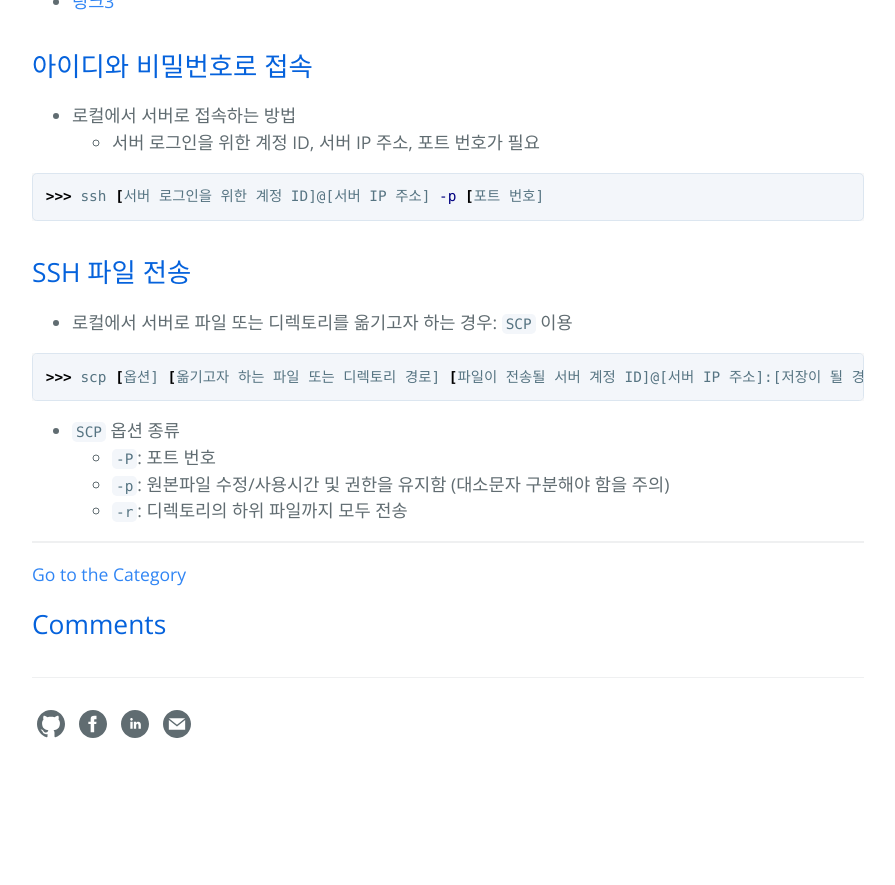
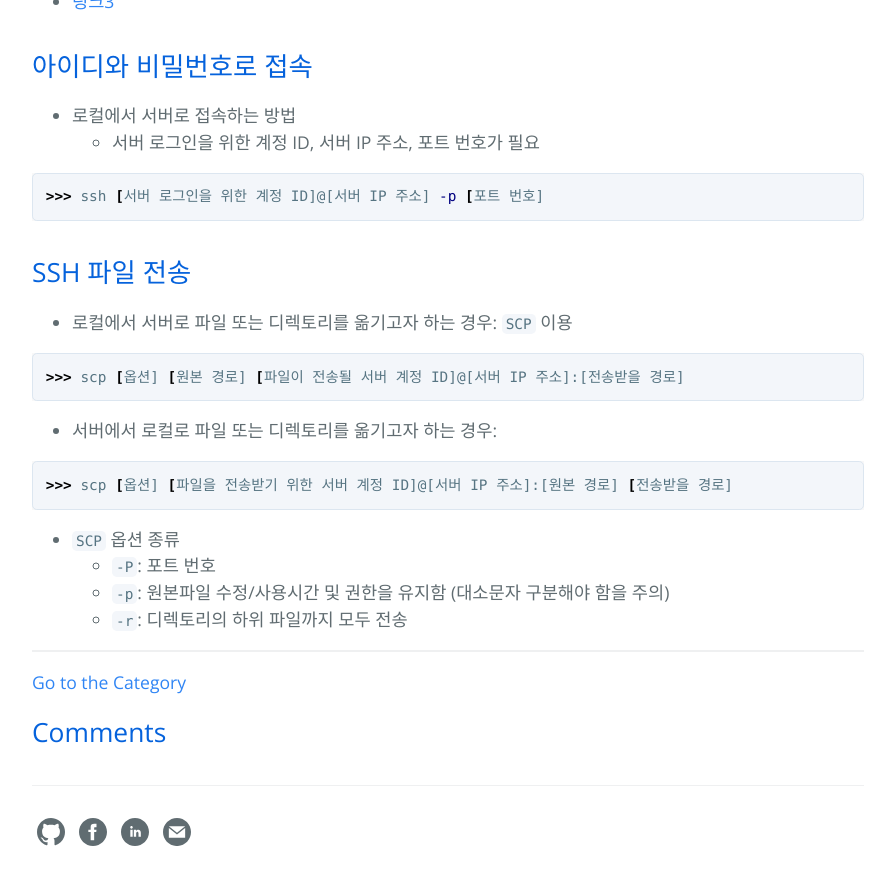
Before and after one commit to hcnoh/hcnoh.github.io, a Jekyll site: the page built from _posts/2018-10-17-ubuntu-ssh-usage.md, in a window 1280 px wide and 900 px high, scrolled down 615 px. Shown: the top 885 px of the window, without its empty margins (192-1087 px from the left). Built offline with Jekyll 4.4.1, drawn with Linux system fonts in a browser that asks for light colours; comment, search, counter and statistics services are not loaded; before the commit the page ends 1407 px from its top, so only the background shows below that.

Commit message:
Update 2018-10-17-ubuntu-ssh-usage.md

````diff
--- a/_posts/2018-10-17-ubuntu-ssh-usage.md
+++ b/_posts/2018-10-17-ubuntu-ssh-usage.md
@@ -29,7 +29,13 @@ permalink: /2018-10-17-ubuntu-ssh-usage
 - 로컬에서 서버로 파일 또는 디렉토리를 옮기고자 하는 경우: `SCP` 이용
 
 ```bash
->>> scp [옵션] [옮기고자 하는 파일 또는 디렉토리 경로] [파일이 전송될 서버 계정 ID]@[서버 IP 주소]:[저장이 될 경로]
+>>> scp [옵션] [원본 경로] [파일이 전송될 서버 계정 ID]@[서버 IP 주소]:[전송받을 경로]
+```
+
+- 서버에서 로컬로 파일 또는 디렉토리를 옮기고자 하는 경우:
+
+```bash
+>>> scp [옵션] [파일을 전송받기 위한 서버 계정 ID]@[서버 IP 주소]:[원본 경로] [전송받을 경로]
 ```
 
 - `SCP` 옵션 종류
````
